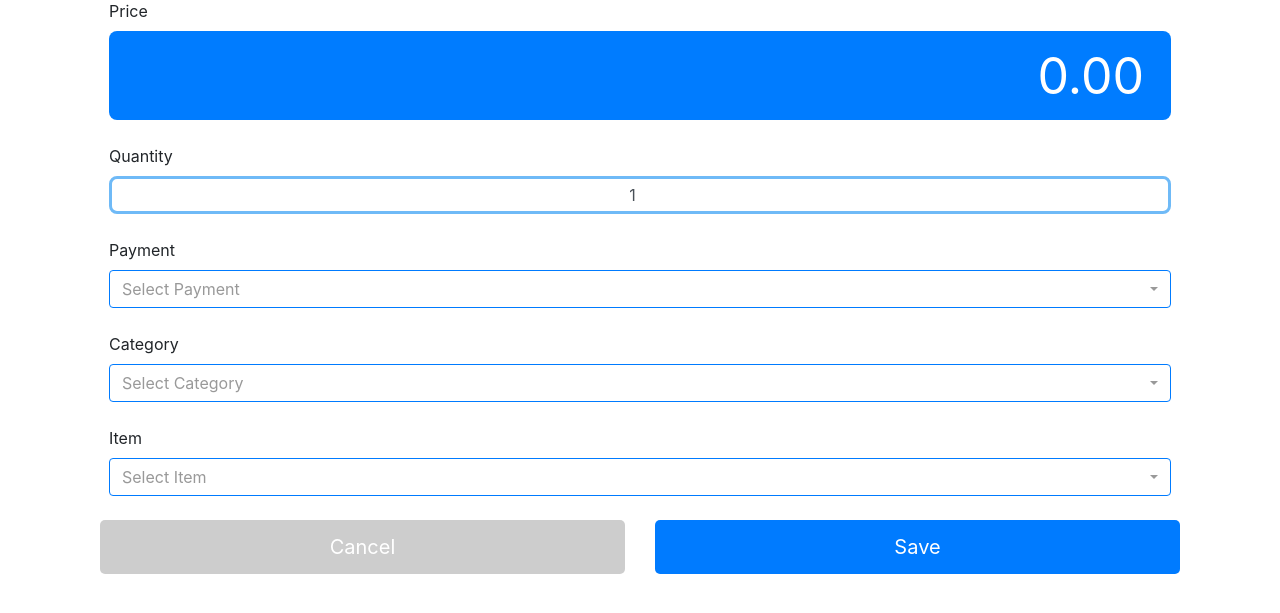
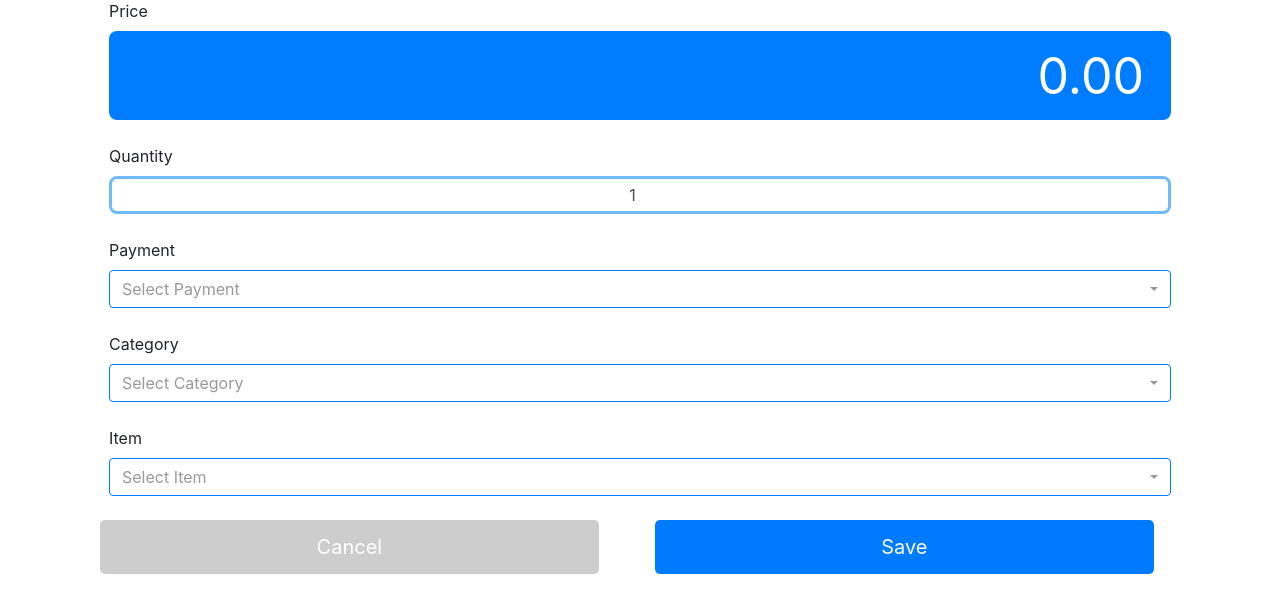
Before and after one commit to fvea/kleas-web-app, a Django app: page / in a window 1280 px wide. Shown: the part 187-800 px from the top of the page. Run offline with Django 4.2, Linux system fonts and the light colour scheme; data that the repository does not hold is empty.

Commit message:
changes in button

```diff
--- a/sales/templates/sales/add.html
+++ b/sales/templates/sales/add.html
@@ -26,10 +26,12 @@
   <div class="container-fluid">
     <div class="row">
       <div class="col">
-        <button type="reset" class="btn btn-secondary btn-lg border-0 btn-block" id="cancel-btn">Cancel</button>
+        <button type="reset" class="btn btn-secondary btn-lg border-0 btn-block button-custom"
+          id="cancel-btn">Cancel</button>
       </div>
       <div class="col">
-        <button type="submit" class="btn btn-primary btn-lg border-0 btn-block" id="save-btn">Save</button>
+        <button type="submit" class="btn btn-primary btn-lg border-0 btn-block button-custom"
+          id="save-btn">Save</button>
       </div>
     </div>
   </div>
```
